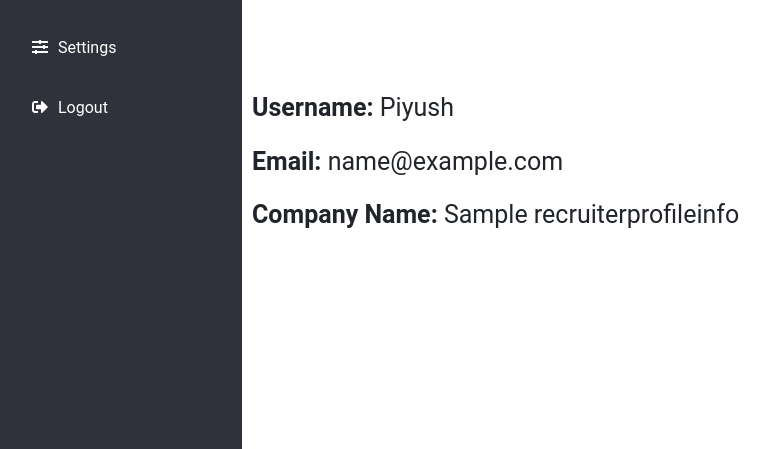
After one commit to Piyush2255/rfs, a Django app: page /recprofile in a window 1280 px wide. The commit adds this page. Shown: the part 451-900 px from the top of the page, without its empty margins (8-778 px from the left). Run offline with Django 3.2, Linux system fonts and the light colour scheme; a user stored in the database is signed in; tables that the repository leaves empty hold one stand-in row (values such as "Sample post"); grey boxes marked "Sample" are stand-in pictures; some libraries are stand-ins or nearby versions.

Commit message:
Added dashboard and profile

```diff
--- a/candidate/models.py
+++ b/candidate/models.py
@@ -12,8 +12,8 @@ class UserProfileInfo(models.Model):
 	# last_name=models.CharField(max_length=20,required=False)
 	USERNAME_FIELD='username'
 
-	# def __str__(self):
-	# 	return self.user.username
+	def __str__(self):
+		return self.user.username
 
 class RecruiterProfileInfo(models.Model):
 	user=models.OneToOneField(User,on_delete=models.CASCADE)
@@ -21,3 +21,6 @@ class RecruiterProfileInfo(models.Model):
 	Company_Name=models.CharField(max_length=50,blank=False)
 	email=models.EmailField(primary_key=True)
 	profile_pic=models.ImageField(upload_to='profile_pics',blank=True)
+
+	def __str__(self):
+		return self.user.username
--- a/candidate/views.py
+++ b/candidate/views.py
@@ -4,6 +4,9 @@ from django.core.exceptions import ValidationError
 from django.contrib.auth.password_validation import validate_password
 from django.contrib.auth import authenticate,login,logout
 from django.http import HttpResponse,HttpResponseRedirect
+from django.contrib.auth.models import User
+from django.contrib.auth.decorators import login_required
+from django.urls import reverse
 # Create your views here.
 def index(request):
 	return render(request,'index.html')
@@ -120,14 +123,39 @@ def user_login(request):
 
 			if user.is_active:
 				login(request,user)
-				if is_candidate:
-					return HttpResponse('Candidate is Logged in')
+				print(is_candidate)
+				if is_candidate=='True':
+					return HttpResponseRedirect('canddashboard')
 				else:
-					return HttpResponse('Recruiter is Logged in')
+					return HttpResponseRedirect('recdashboard')
 
 		else:
 			# messages.error(request,"Invalid Login Details")
-			return render(request,'login.html',context=candict)
+			if is_candidate=='True':
+				return render(request,'candlogin.html')
+			else:
+				return render(request,'reclogin.html')
 
 	else:
-		return render(request,'login.html')
+		return render(request,'reclogin.html')
+
+@login_required
+def user_logout(request):
+	logout(request)
+	return HttpResponseRedirect(reverse('index'))
+
+def canddashboard(request):
+	args={'user':request.user}
+	return render(request,'canddashboard.html',context=args)
+
+def recdashboard(request):
+	args={'user':request.user}
+	return render(request,'recdashboard.html',context=args)
+
+def candprofile(request):
+	args={'user':request.user}
+	return render(request,'candprofile.html',context=args)
+
+def recprofile(request):
+	args={'user':request.user}
+	return render(request,'recprofile.html',context=args)
--- a/rfs/urls.py
+++ b/rfs/urls.py
@@ -17,6 +17,8 @@ from django.contrib import admin
 from django.urls import path
 from django.conf.urls import include
 from candidate import views
+from django.conf.urls.static import static
+from django.conf import settings
 
 urlpatterns = [
     path('admin/', admin.site.urls),
@@ -25,5 +27,10 @@ urlpatterns = [
     path('rec_register',views.rec_register,name='rec_register'),
     path('candlogin',views.candlogin,name='candlogin'),
     path('reclogin',views.reclogin,name='reclogin'),
-    path('user_login/',views.user_login,name='user_login'),
-]
+    path('user_login',views.user_login,name='user_login'),
+    path('canddashboard',views.canddashboard,name='canddashboard'),
+    path('recdashboard',views.recdashboard,name='recdashboard'),
+    path('candprofile',views.candprofile,name='candprofile'),
+    path('recprofile',views.recprofile,name='recprofile'),
+    path('user_logout',views.user_logout,name='user_logout')
+] + static(settings.MEDIA_URL, document_root=settings.MEDIA_ROOT)
--- /dev/null
+++ b/static/profile.css
@@ -0,0 +1,164 @@
+body{
+  margin: 0;
+  padding: 0;
+  font-family: "Roboto", sans-serif;
+}
+
+header{
+  position: fixed;
+  background: #22242A;
+  padding: 20px;
+  width: 100%;
+  height: 30px;
+}
+
+.left_area h3{
+  color: #fff;
+  margin: 0;
+  text-transform: uppercase;
+  font-size: 22px;
+  font-weight: 900;
+}
+
+.left_area span{
+  color: #19B3D3;
+}
+
+.logout_btn{
+  padding: 5px;
+  background: #19B3D3;
+  text-decoration: none;
+  float: right;
+  margin-top: -30px;
+  margin-right: 40px;
+  border-radius: 2px;
+  font-size: 15px;
+  font-weight: 600;
+  color: #fff;
+  transition: 0.5s;
+  transition-property: background;
+}
+
+.logout_btn:hover{
+  background: #0B87A6;
+}
+
+.sidebar {
+  background: #2f323a;
+  margin-top: 40px;
+  padding-top: 30px;
+  position: fixed;
+  left: 0;
+  width: 250px;
+  height: 100%;
+  transition: 0.5s;
+  transition-property: left;
+}
+
+.sidebar .profile_image{
+  width: 100px;
+  height: 100px;
+  border-radius: 100px;
+  margin-bottom: 10px;
+}
+
+.sidebar h4{
+  color: #ccc;
+  margin-top: 0;
+  margin-bottom: 20px;
+}
+
+.sidebar a{
+  color: #fff;
+  display: block;
+  width: 100%;
+  line-height: 60px;
+  text-decoration: none;
+  padding-left: 40px;
+  box-sizing: border-box;
+  transition: 0.5s;
+  transition-property: background;
+}
+
+.sidebar a:hover{
+  background: #19B3D3;
+}
+
+.sidebar i{
+  padding-right: 10px;
+}
+
+label #sidebar_btn{
+  z-index: 1;
+  color: #fff;
+  /*position: fixed;*/
+  cursor: pointer;
+  left: 300px;
+  font-size: 20px;
+  /*margin: 5px 0;*/
+  transition: 0.5s;
+  transition-property: color;
+}
+
+label #sidebar_btn:hover{
+  color: #19B3D3;
+}
+
+#check:checked ~ .sidebar{
+  left: -190px;
+}
+
+#check:checked ~ .sidebar a span{
+  display: none;
+}
+
+#check:checked ~ .sidebar a{
+  font-size: 20px;
+  margin-left: 170px;
+  width: 80px;
+}
+
+.content{
+  margin-left: 250px;
+  background: linear-gradient(rgba(0,0,0,0.3),rgba(0,0,0,0.3)), url(https://cdn.pixabay.com/photo/2016/11/23/13/48/beach-1852945_1280.jpg) no-repeat;
+  background-position: center;
+  background-size: cover;
+  height: 50vh;
+  transition: 0.5s;
+}
+
+#check:checked ~ .content{
+  margin-left: 60px;
+}
+
+#check{
+  display: none;
+}
+
+.content .profile_image{
+  width: 200px;
+  height: 200px;
+  border-radius: 200px;
+  margin-bottom: 10px;
+  margin-top: 250px;
+}
+
+.info{
+  margin-left: 250px;
+  transition: 0.5s;
+}
+
+#name{
+  margin-top: 90px;
+  /*color: rgb(14, 138, 240);*/
+  /*font-weight: bold;*/
+}
+
+#check:checked ~ .info{
+  margin-left: 60px;
+}
+
+.username{
+  font-size: 25px;
+  margin-left: 10px;
+}
--- a/templates/candlogin.html
+++ b/templates/candlogin.html
@@ -17,7 +17,7 @@
 
 		<form id="login" class="input-group" action="{% url 'user_login' %}" method='POST'>
 			{% csrf_token %}
-			<input type="hidden" name="iscand" value="True">
+			<input type="hidden" name="iscand" value=True>
 			<input type="text" class="input-field" placeholder="Username" name="Username" required>
 			<input type="password" class="input-field" placeholder="Enter Password" name="Password" required>
 			<!-- <input type="checkbox" class="check-box"><span>Remember Password</span>  -->
--- a/templates/reclogin.html
+++ b/templates/reclogin.html
@@ -17,7 +17,7 @@
 
 		<form id="login" class="input-group" action="{% url 'user_login' %}" method='POST'>
 			{% csrf_token %}
-			<input type="hidden" name="iscand" value="False">
+			<input type="hidden" name="iscand" value=False>
 			<input type="text" class="input-field" placeholder="Username" name="Username" required>
 			<input type="password" class="input-field" placeholder="Enter Password" name="Password" required>
 			<!-- <input type="checkbox" class="check-box"><span>Remember Password</span>  -->
--- /dev/null
+++ b/templates/recprofile.html
@@ -0,0 +1,50 @@
+<!DOCTYPE html>
+{% load staticfiles %}
+<html>
+<head>
+	<title>Profile</title>
+	<link rel="stylesheet" type="text/css" href="{% static 'bootstrap-4.3.1-dist\css\bootstrap.css' %}" >
+	<link rel="stylesheet" type="text/css" href="{% static 'fontawesome-free-5.11.2-web\css\all.min.css' %}">
+	<link rel="stylesheet" type="text/css" href="{% static 'profile.css' %}">
+</head>
+<body>
+	<!-- <p>{{ user }}</p>
+	<p>{{ user.first_name }}
+	{{ user.last_name }}</p>
+	<p>{{ user.recruiterprofileinfo.email }}</p>
+	<p>{{ user.recruiterprofileinfo.Company_Name }}</p>
+	<img src="{{ user.recruiterprofileinfo.profile_pic.url }}"> -->
+	<input type="checkbox" id="check">
+    <header>
+      <label for="check">
+        <i class="fas fa-bars" id="sidebar_btn"></i>
+      </label>
+    </header>
+    <div class="sidebar">
+      <center>
+        <img src="{{ user.recruiterprofileinfo.profile_pic.url }}" class="profile_image" alt="">
+        <h4>{{ user.username }}</h4>
+      </center>
+      <a href="{% url 'recdashboard' %}"><i class="fas fa-desktop"></i><span>Dashboard</span></a>
+      <a href="#"><i class="fas fa-cogs"></i><span>Components</span></a>
+      <a href="#"><i class="fas fa-th"></i><span>Profile</span></a>
+      <a href="www.google.com"><i class="fas fa-info-circle"></i><span>About</span></a>
+      <a href="#"><i class="fas fa-sliders-h"></i><span>Settings</span></a>
+      <a href="{% url 'user_logout' %}"><i class="fas fa-sign-out-alt"></i><span>Logout</span></a>
+    </div>
+
+    <div class="content">
+    	<center>
+        	<img src="{{ user.recruiterprofileinfo.profile_pic.url }}" class="profile_image" alt="">
+        </center>
+    </div>
+    <div class="info">
+    	<center>
+    		<h1 id="name">{{ user.first_name }} {{ user.last_name }}</h1>
+    	</center>
+    	<p class='username'><strong>Username: </strong>{{ user.username }}</p>
+    	<p class='username'><strong>Email: </strong>{{ user.recruiterprofileinfo.email }}</p>
+    	<p class='username'><strong>Company Name: </strong>{{ user.recruiterprofileinfo.Company_Name }}</p>
+    </div>
+</body>
+</html>
```
Also changed, not shown: static/dashboard1.css (added, +136 -0 lines), static/start1.css (+5 -5 lines), templates/canddashboard.html (added, +35 -0 lines), templates/candprofile.html (added, +49 -0 lines), templates/recdashboard.html (added, +35 -0 lines), db.sqlite3, media/profile_pics/logo.jpg (deleted), media/profile_pics/logo_B3pBSfb.jpg (deleted), media/profile_pics/logo_eO0SPwj.jpg (deleted).
